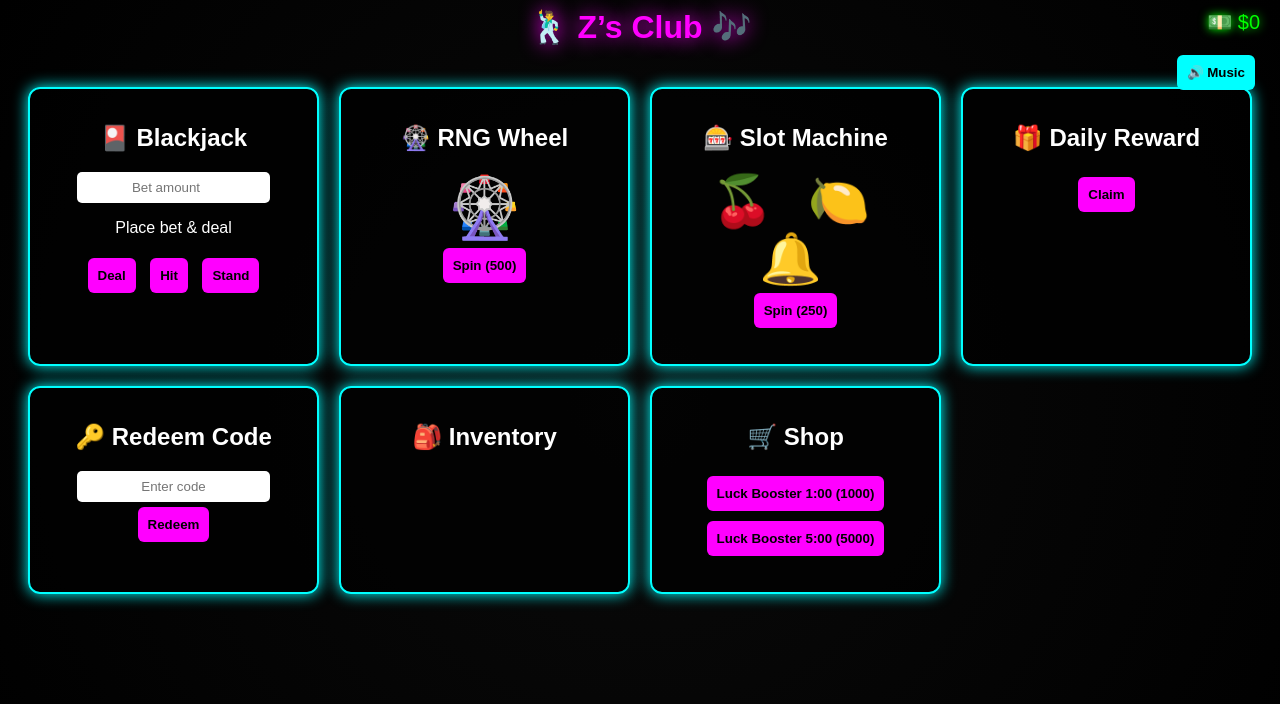
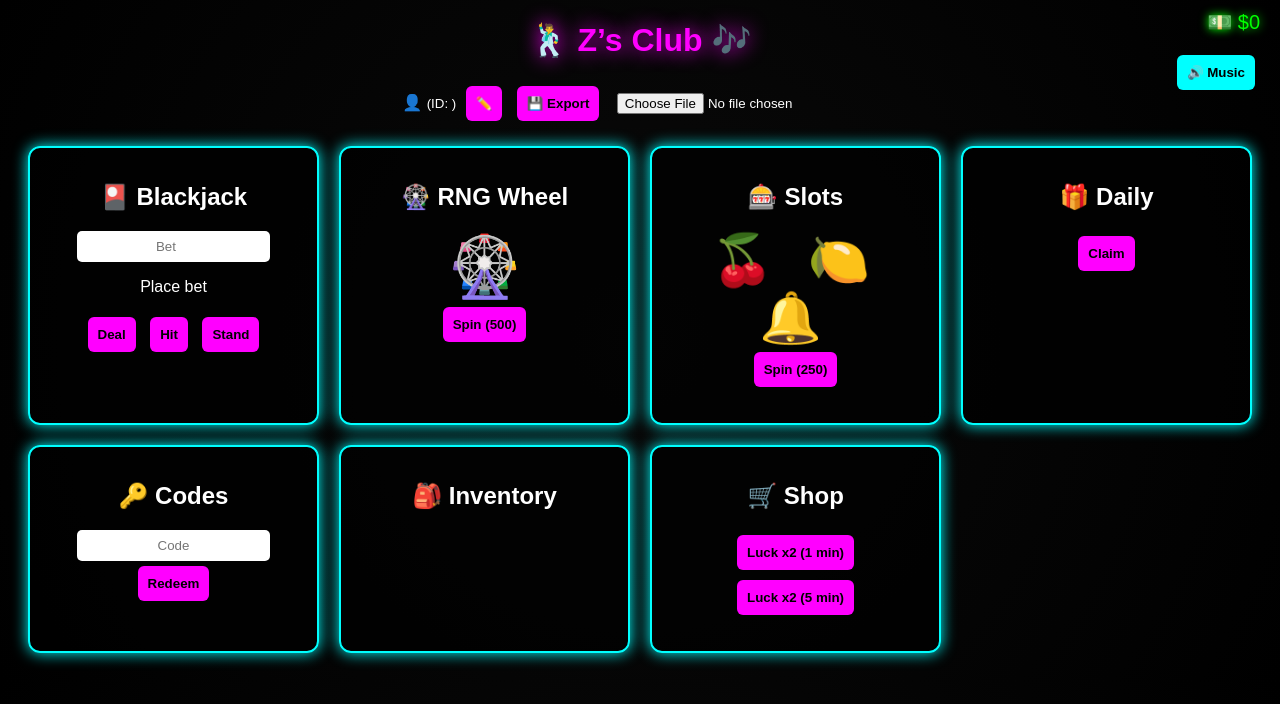
Before and after one commit to ZGuy-official/Z.Club, a plain HTML site: page index.html in a window 1280 px wide. Drawn offline with Linux system fonts and the light colour scheme.

Commit message:
Refactor HTML structure and update element labels

```diff
--- a/index.html
+++ b/index.html
@@ -1,4 +1,4 @@
-
+<!DOCTYPE html>
 <html lang="en">
 <head>
 <meta charset="UTF-8">
@@ -8,20 +8,28 @@
 <body>
 
 <div id="cash">💵 $<span id="cashAmount">0</span></div>
+<button id="musicBtn" onclick="toggleMusic()">🔊 Music</button>
+
+<h1>🕺 Z’s Club 🎶</h1>
+
+<div id="playerBox">
+  👤 <span id="playerName"></span>
+  <small>(ID: <span id="playerId"></span>)</small>
+  <button onclick="changeName()">✏️</button>
+  <button onclick="exportSave()">💾 Export</button>
+  <input type="file" id="importFile" onchange="importSave(event)">
+</div>
 
 <audio id="clubMusic" loop>
   <source src="music/club.mp3" type="audio/mpeg">
 </audio>
-<button id="musicBtn" onclick="toggleMusic()">🔊 Music</button>
-
-<h1>🕺 Z’s Club 🎶</h1>
 
 <div class="club">
 
 <section>
 <h2>🎴 Blackjack</h2>
-<input type="number" id="bet" placeholder="Bet amount">
-<p id="bjStatus">Place bet & deal</p>
+<input type="number" id="bet" placeholder="Bet">
+<p id="bjStatus">Place bet</p>
 <button onclick="deal()">Deal</button>
 <button onclick="hit()">Hit</button>
 <button onclick="stand()">Stand</button>
@@ -35,21 +43,21 @@
 </section>
 
 <section>
-<h2>🎰 Slot Machine</h2>
+<h2>🎰 Slots</h2>
 <div id="slots">🍒 🍋 🔔</div>
 <button onclick="spinSlots()">Spin (250)</button>
 <p id="slotResult"></p>
 </section>
 
 <section>
-<h2>🎁 Daily Reward</h2>
+<h2>🎁 Daily</h2>
 <button onclick="claimDaily()">Claim</button>
 <p id="dailyStatus"></p>
 </section>
 
 <section>
-<h2>🔑 Redeem Code</h2>
-<input type="text" id="codeInput" placeholder="Enter code">
+<h2>🔑 Codes</h2>
+<input id="codeInput" placeholder="Code">
 <button onclick="redeemCode()">Redeem</button>
 <p id="codeStatus"></p>
 </section>
@@ -61,11 +69,13 @@
 
 <section>
 <h2>🛒 Shop</h2>
-<button onclick="buyBooster(1)">Luck Booster 1:00 (1000)</button>
-<button onclick="buyBooster(5)">Luck Booster 5:00 (5000)</button>
+<button onclick="buyBooster(1)">Luck x2 (1 min)</button>
+<button onclick="buyBooster(5)">Luck x2 (5 min)</button>
 <p id="boosterStatus"></p>
 </section>
 
 </div>
 
-<script src="script.js
+<script src="script.js"></script>
+</body>
+</html>
```
